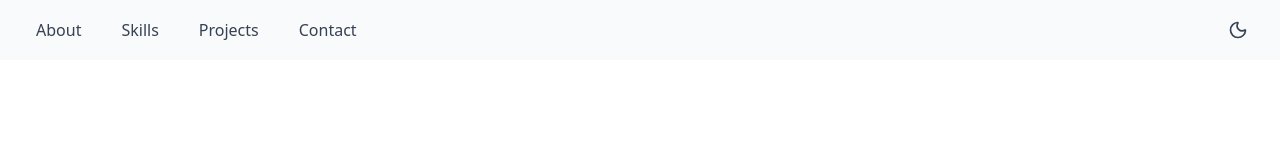
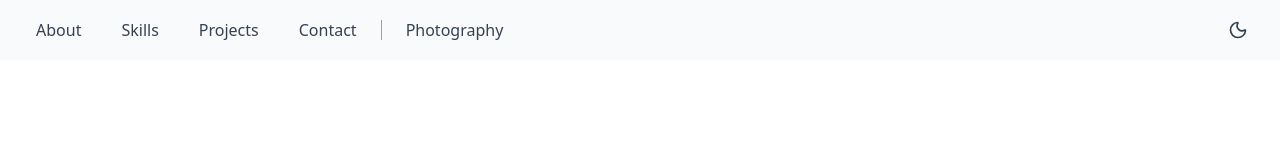
Before and after one commit to T-Visor/new-personal-website, a Next.js app: page / in a window 1280 px wide. Shown: the top 160 px of the page. Built offline with nearby package versions, Linux system fonts and the light colour scheme.

Commit message:
added mock buttons for photography section, need to integrate links

```diff
--- a/components/client-wrapper-layout.tsx
+++ b/components/client-wrapper-layout.tsx
@@ -1,7 +1,7 @@
 "use client"
 
 import { Button } from "@/components/ui/button";
-import { Sun, Moon, Linkedin, Github, Mail, X, Menu } from "lucide-react";
+import { Sun, Moon, Linkedin, Github, Mail, X, Menu, Images } from "lucide-react";
 import { useTheme } from "next-themes";
 import { useState } from "react";
 
@@ -78,6 +78,19 @@ export const ClientWrapperLayout = ({
               </Button>
             </a>
           ))}
+
+          {/* Vertical splitter */}
+          <div className="h-5 border-l border-gray-400" />
+
+          {/* Link to Photography page */}
+          <a>
+            <Button
+              variant="ghost"
+              className="text-md hover:bg-gray-200 dark:hover:bg-gray-700"
+            >
+              Photography
+            </Button>
+          </a>
         </nav>
 
         {/* Mobile Hamburger */}
@@ -118,6 +131,14 @@ export const ClientWrapperLayout = ({
         )}
 
         {/* Dark/Light Mode Toggle */}
+        <div className="flex justify-center gap-2">
+          {/* Camera icon for mobile */}
+          <Button
+            variant="ghost"
+            className="md:hidden hover:bg-gray-200 dark:hover:bg-gray-700"
+          >
+            <Images className="size-5" />
+          </Button>
           <Button
             variant="ghost"
             className="hover:bg-gray-200 dark:hover:bg-gray-700"
@@ -131,6 +152,7 @@ export const ClientWrapperLayout = ({
               <Moon className="size-5" />
             )}
           </Button>
+        </div>
       </header>
 
       <main>
```
Lines whose indentation alone changed are shown as unchanged.
